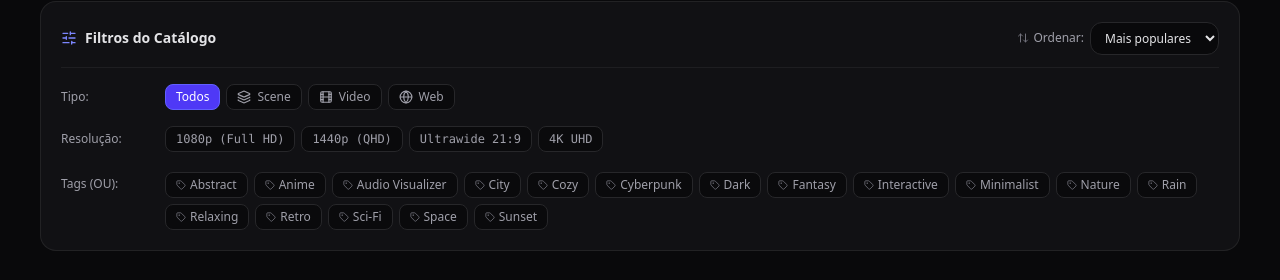
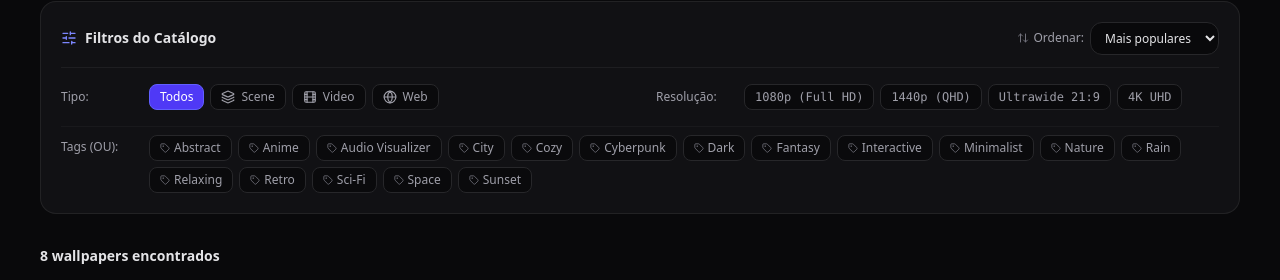
Before and after one commit to Figueirin/WallpaperGallery, a React (Vite) app: page / in a window 1280 px wide. Shown: the part 193-473 px from the top of the page. Built offline with nearby package versions, Linux system fonts and the light colour scheme.

Commit message:
style(filters): optimize desktop filter layout and spacing

```diff
--- a/src/components/FilterBar.tsx
+++ b/src/components/FilterBar.tsx
@@ -97,9 +97,11 @@ export function FilterBar({
         </div>
       </div>
 
-      {/* Linha 1: Seletor de Tipo de Wallpaper */}
+      {/* Linha de Filtros Principais: Tipo e Resolução distribuídos em desktop */}
+      <div className="grid grid-cols-1 lg:grid-cols-2 gap-4 lg:gap-8">
+        {/* Seletor de Tipo de Wallpaper */}
         <div className="flex flex-col sm:flex-row sm:items-center gap-2">
-        <span className="text-zinc-400 font-medium shrink-0 w-24">Tipo:</span>
+          <span className="text-zinc-400 font-medium shrink-0 w-20">Tipo:</span>
           <div className="flex flex-wrap gap-1.5" role="group" aria-label="Filtrar por tipo de wallpaper">
             <button
               type="button"
@@ -130,10 +132,10 @@ export function FilterBar({
           </div>
         </div>
 
-      {/* Linha 2: Filtro por Resolução */}
+        {/* Filtro por Resolução */}
         {metadata.resolutions.length > 0 && (
           <div className="flex flex-col sm:flex-row sm:items-center gap-2">
-          <span className="text-zinc-400 font-medium shrink-0 w-24">Resolução:</span>
+            <span className="text-zinc-400 font-medium shrink-0 w-20">Resolução:</span>
             <div className="flex flex-wrap gap-1.5" role="group" aria-label="Filtrar por resolução">
               {metadata.resolutions.map((res) => {
                 const isSelected = selectedResolutions.includes(res);
@@ -157,11 +159,12 @@ export function FilterBar({
             </div>
           </div>
         )}
+      </div>
 
-      {/* Linha 3: Filtro por Tags (Multi-select com lógica OR) */}
+      {/* Linha 2: Filtro por Tags (Multi-select com lógica OR) */}
       {metadata.tags.length > 0 && (
-        <div className="flex flex-col sm:flex-row sm:items-start gap-2 pt-1">
-          <span className="text-zinc-400 font-medium shrink-0 w-24 sm:pt-1">Tags (OU):</span>
+        <div className="flex flex-col sm:flex-row sm:items-start gap-2 pt-2 border-t border-zinc-800/40">
+          <span className="text-zinc-400 font-medium shrink-0 w-20 sm:pt-1">Tags (OU):</span>
           <div className="flex flex-wrap gap-1.5" role="group" aria-label="Filtrar por tags temáticas">
             {metadata.tags.map((tag) => {
               const isSelected = selectedTags.includes(tag);
```
Lines whose indentation alone changed are shown as unchanged.
